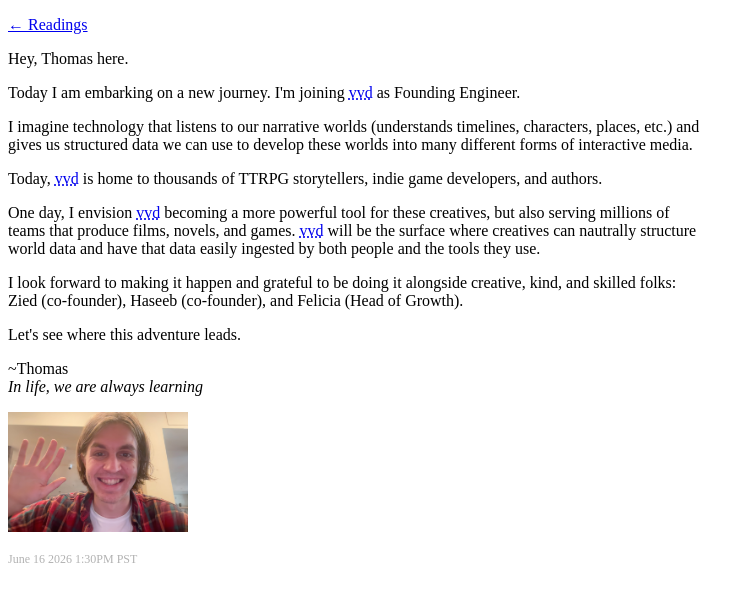
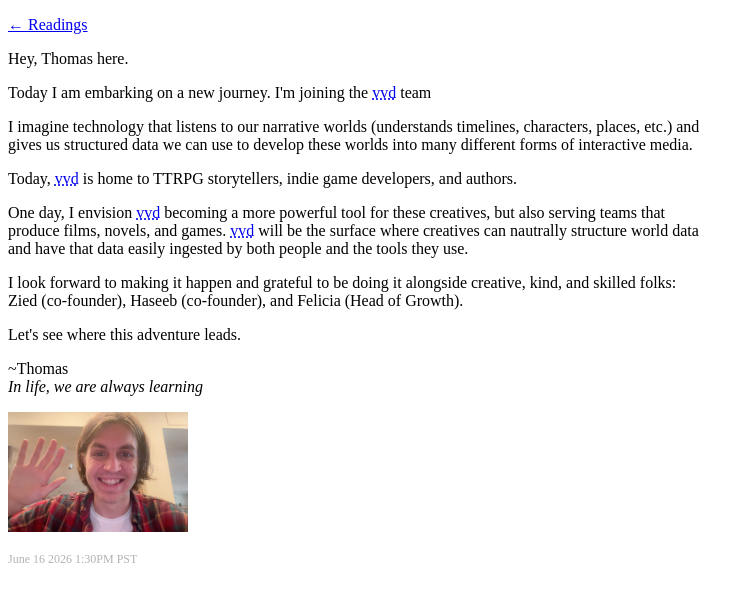
Before and after one commit to SerenityUX/tompo.dev, a Next.js app: page /next-adventure-vvd in a window 1280 px wide. Shown: the top 602 px of the page, without its empty margins (0-754 px from the left). Built offline with nearby package versions, Linux system fonts and the light colour scheme.

Commit message:
edits for humility

```diff
--- a/pages/next-adventure-vvd.js
+++ b/pages/next-adventure-vvd.js
@@ -21,8 +21,7 @@ export default function NextAdventure() {
       </p>
       <p>Hey, Thomas here.</p>
       <p>
-        Today I am embarking on a new journey. I&apos;m joining {vvd} as Founding
-        Engineer.
+        Today I am embarking on a new journey. I&apos;m joining the {vvd} team
       </p>
       <p>
         I imagine technology that listens to our narrative worlds (understands
@@ -31,12 +30,12 @@ export default function NextAdventure() {
         media.
       </p>
       <p>
-        Today, {vvd} is home to thousands of TTRPG storytellers, indie game
+        Today, {vvd} is home to TTRPG storytellers, indie game
         developers, and authors.
       </p>
       <p>
         One day, I envision {vvd} becoming a more powerful tool for these
-        creatives, but also serving millions of teams that produce films, novels,
+        creatives, but also serving teams that produce films, novels,
         and games. {vvd} will be the surface where creatives can nautrally structure world
         data and have that data easily ingested
         by both people and the tools they use.
```
